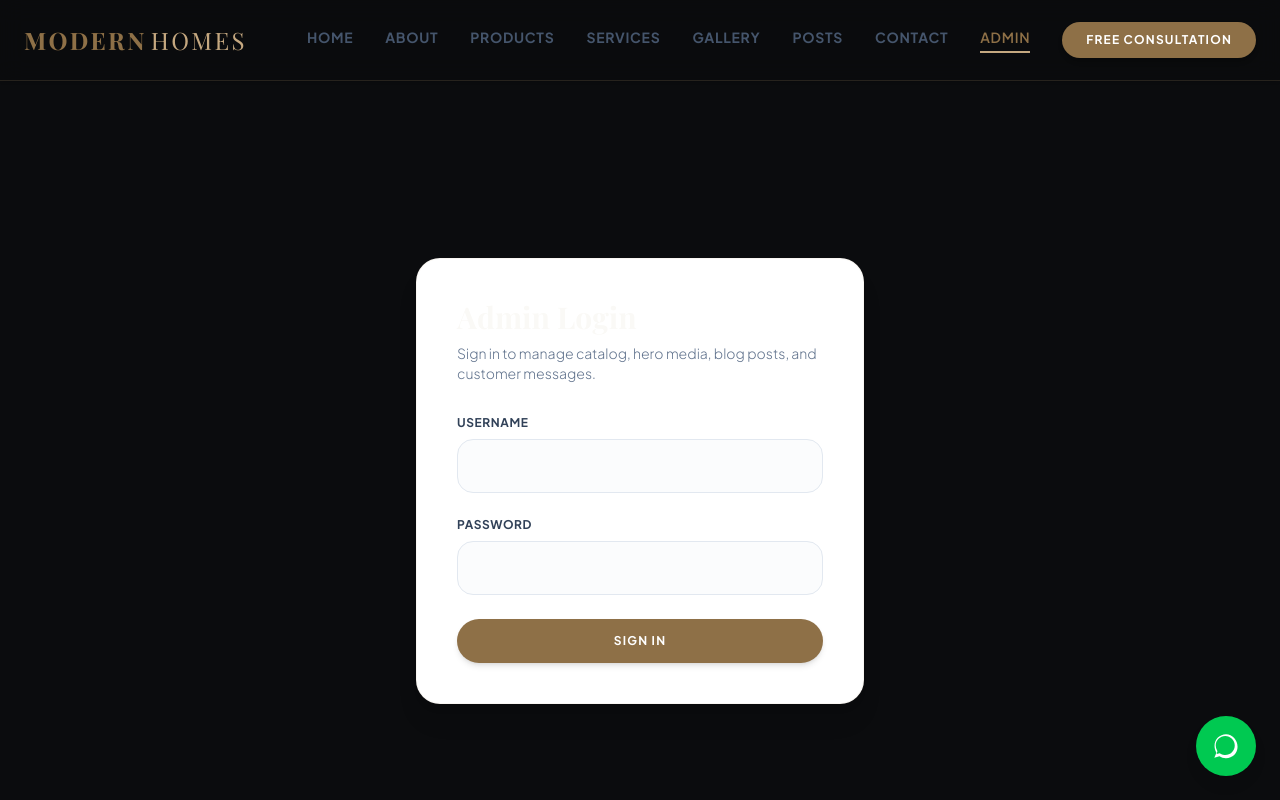
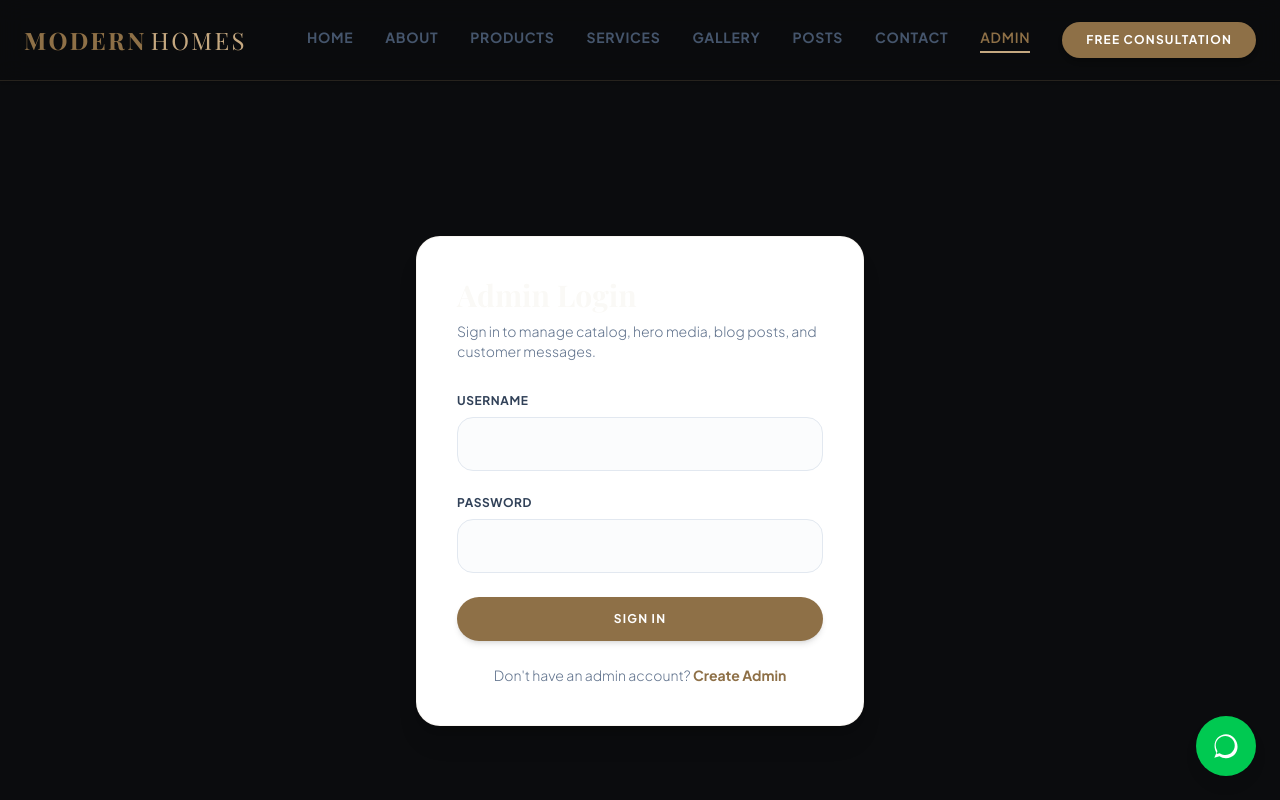
Before and after one commit to asifiqbal2198m/modern_homes_website, a React (Vite) app in the folder frontend/: page /admin/login in a window 1280 px wide. Shown: the top 800 px of the page. Built offline with nearby package versions, Linux system fonts and the light colour scheme; no server answers; a web font is replaced by a local one.

Commit message:
feat: add manual create admin toggle and fix vercel 404

```diff
--- a/frontend/src/pages/AdminLogin.jsx
+++ b/frontend/src/pages/AdminLogin.jsx
@@ -1,25 +1,13 @@
-import { useState, useEffect } from 'react';
+import { useState } from 'react';
 import { useNavigate } from 'react-router-dom';
-import { adminLogin, checkAdminSetup, createFirstAdmin } from '../services/contentApi';
+import { adminLogin, createFirstAdmin } from '../services/contentApi';
 
 const AdminLogin = ({ onLogin }) => {
   const [form, setForm] = useState({ username: '', password: '', email: '' });
   const [error, setError] = useState('');
   const [loading, setLoading] = useState(false);
-  const [setupRequired, setSetupRequired] = useState(false);
+  const [isSetupMode, setIsSetupMode] = useState(false);
   const navigate = useNavigate();
-
-  useEffect(() => {
-    const checkSetup = async () => {
-      try {
-        const res = await checkAdminSetup();
-        setSetupRequired(res.setup_required);
-      } catch (err) {
-        console.error('Failed to check admin setup status', err);
-      }
-    };
-    checkSetup();
-  }, []);
 
   const handleChange = (event) => {
     const { name, value } = event.target;
@@ -32,7 +20,7 @@ const AdminLogin = ({ onLogin }) => {
     setLoading(true);
 
     try {
-      if (setupRequired) {
+      if (isSetupMode) {
         const result = await createFirstAdmin({
           username: form.username,
           password: form.password,
@@ -59,10 +47,10 @@ const AdminLogin = ({ onLogin }) => {
     <section className="bg-luxury-cream py-24 min-h-screen flex items-center justify-center">
       <div className="mx-auto w-full max-w-md rounded-3xl bg-white p-8 sm:p-10 border border-luxury-gold/10 shadow-xl">
         <h1 className="text-3xl font-bold font-serif text-luxury-charcoal">
-          {setupRequired ? 'Create Admin' : 'Admin Login'}
+          {isSetupMode ? 'Create Admin' : 'Admin Login'}
         </h1>
         <p className="mt-2 text-sm text-slate-500 font-light">
-          {setupRequired
+          {isSetupMode
             ? 'Welcome! Please create the first master admin account to secure your dashboard.'
             : 'Sign in to manage catalog, hero media, blog posts, and customer messages.'}
         </p>
@@ -81,7 +69,7 @@ const AdminLogin = ({ onLogin }) => {
             />
           </div>
 
-          {setupRequired && (
+          {isSetupMode && (
             <div>
               <label className="mb-2 block text-xs font-bold uppercase tracking-wider text-slate-700">Email Address</label>
               <input
@@ -112,9 +100,23 @@ const AdminLogin = ({ onLogin }) => {
             disabled={loading}
             className="w-full rounded-full bg-luxury-bronze hover:bg-luxury-gold text-white px-6 py-3.5 text-xs font-bold tracking-widest uppercase transition-all duration-300 shadow-md hover:-translate-y-0.5 disabled:bg-slate-400 disabled:-translate-y-0 cursor-pointer"
           >
-            {loading ? 'Processing...' : (setupRequired ? 'Create Account & Login' : 'Sign In')}
+            {loading ? 'Processing...' : (isSetupMode ? 'Create Account & Login' : 'Sign In')}
           </button>
         </form>
+
+        <div className="mt-6 text-center text-sm text-slate-500 font-light">
+          {isSetupMode ? (
+            <p>
+              Already have an admin account?{' '}
+              <button type="button" onClick={() => setIsSetupMode(false)} className="text-luxury-bronze font-bold hover:underline outline-none">Sign In</button>
+            </p>
+          ) : (
+            <p>
+              Don't have an admin account?{' '}
+              <button type="button" onClick={() => setIsSetupMode(true)} className="text-luxury-bronze font-bold hover:underline outline-none">Create Admin</button>
+            </p>
+          )}
+        </div>
       </div>
     </section>
   );
```
Also changed, not shown: frontend/vercel.json (added).
